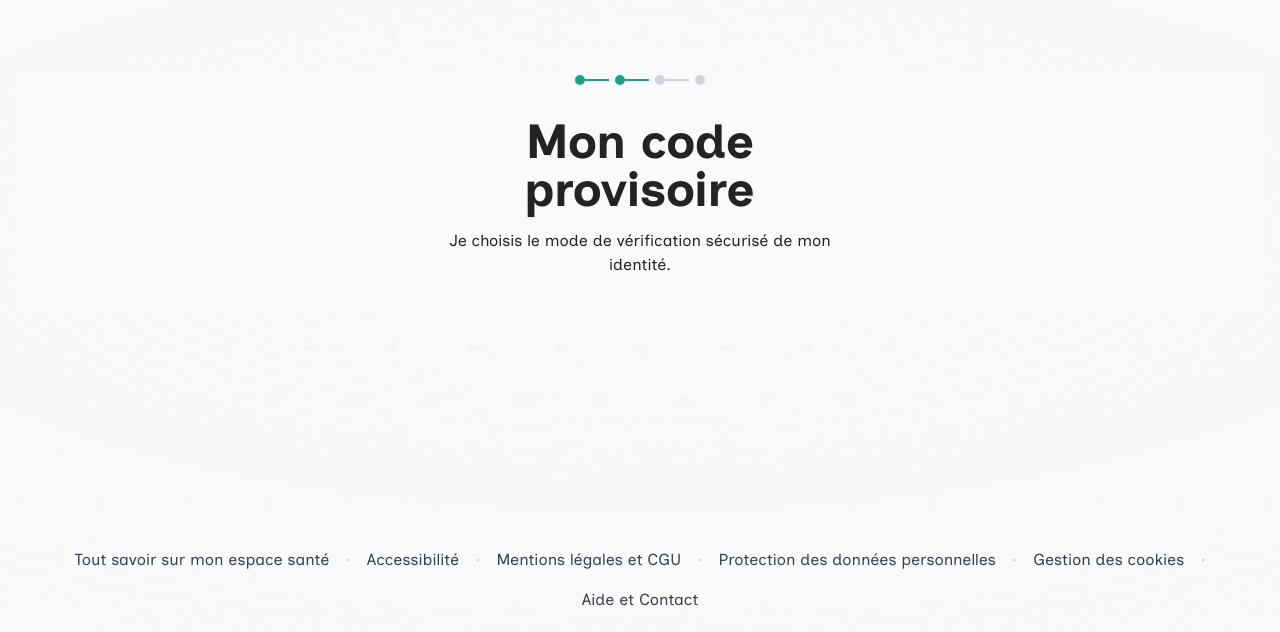
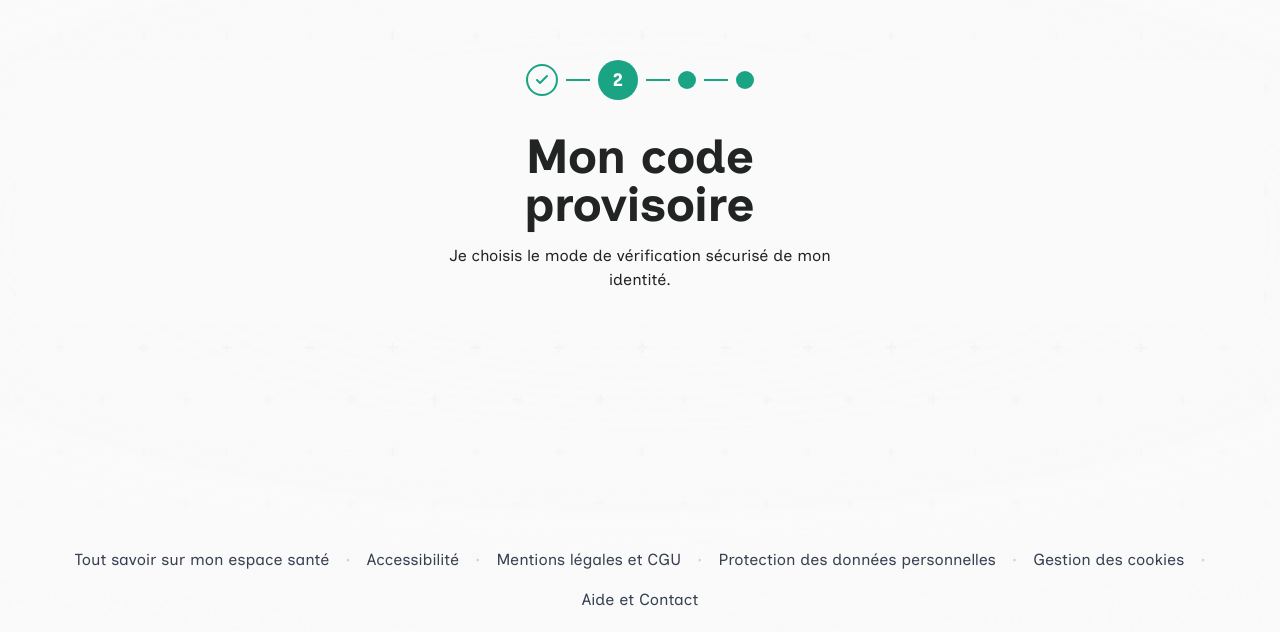
Before and after one commit to Remindr-pro/RemindR-app-V2, a Next.js app: page /verification in a window 1280 px wide. Shown: the part 168-800 px from the top of the page. Built offline with nearby package versions, Linux system fonts and the light colour scheme.

Commit message:
feat(step-indicator): implement step indicator component with visual states and add check icon

```diff
--- a/src/app/components/atoms/StepIndicator.tsx
+++ b/src/app/components/atoms/StepIndicator.tsx
@@ -1,34 +1,65 @@
+import IconCheck from "./icons/Check";
+
 interface StepIndicatorProps {
   currentStep: number;
-  totalSteps?: number;
 }
 
-export default function StepIndicator({
-  currentStep,
-  totalSteps = 4,
-}: StepIndicatorProps) {
+export default function StepIndicator({ currentStep }: StepIndicatorProps) {
+  const visualSteps = 4;
+
+  const getStepState = (stepNumber: number) => {
+    if (currentStep >= 5) {
+      return "completed";
+    }
+
+    if (currentStep === 0) {
+      return "future";
+    }
+
+    const activeStepNumber = currentStep;
+
+    if (stepNumber < activeStepNumber) {
+      return "completed";
+    }
+
+    if (stepNumber === activeStepNumber) {
+      return "active";
+    }
+
+    return "future";
+  };
+
   return (
-    <div className="flex items-center justify-center gap-1.5 mb-8">
-      {Array.from({ length: totalSteps }).map((_, index) => {
+    <div className="flex items-center justify-center mb-8">
+      {Array.from({ length: visualSteps }).map((_, index) => {
         const stepNumber = index + 1;
-        const isActive = stepNumber <= currentStep;
-        const isLast = stepNumber === totalSteps;
+        const state = getStepState(stepNumber);
+        const isLast = stepNumber === visualSteps;
 
         return (
           <div key={stepNumber} className="flex items-center">
-            {/* Cercle */}
-            <div
-              className={`w-2.5 h-2.5 rounded-full transition-all duration-300 ${
-                isActive ? "bg-greenMain" : "bg-gray-3"
-              }`}
-            />
+            {/* Étape */}
+            <div className="relative flex items-center justify-center">
+              {state === "completed" ? (
+                // Étape complétée : cercle avec bordure et coche
+                <div className="w-8 h-8 rounded-full border-2 border-greenMain bg-white flex items-center justify-center text-greenMain">
+                  <IconCheck size={16} />
+                </div>
+              ) : state === "active" ? (
+                // Étape active : grand cercle plein avec numéro
+                <div className="w-10 h-10 rounded-full bg-greenMain flex items-center justify-center">
+                  <span className="text-light font-inclusive font-bold text-lg">
+                    {stepNumber}
+                  </span>
+                </div>
+              ) : (
+                // Étape future : petit cercle plein
+                <div className="w-4.5 h-4.5 rounded-full bg-greenMain" />
+              )}
+            </div>
             {/* Ligne de connexion (sauf pour le dernier) */}
             {!isLast && (
-              <div
-                className={`w-6 h-0.5 transition-all duration-300 ${
-                  isActive ? "bg-greenMain" : "bg-gray-3"
-                }`}
-              />
+              <div className="w-6 h-0.5 mx-2 bg-greenMain transition-all duration-300" />
             )}
           </div>
         );
--- /dev/null
+++ b/src/app/components/atoms/icons/Check.tsx
@@ -0,0 +1,29 @@
+"use client";
+
+interface IconCheckProps {
+  size?: number;
+  className?: string;
+}
+
+const IconCheck = ({ size = 16, className = "" }: IconCheckProps) => {
+  return (
+    <svg
+      width={size}
+      height={size}
+      viewBox="0 0 16 16"
+      fill="none"
+      xmlns="http://www.w3.org/2000/svg"
+      className={className}
+    >
+      <path
+        d="M3 8L6 11L13 4"
+        stroke="currentColor"
+        strokeWidth="2"
+        strokeLinecap="round"
+        strokeLinejoin="round"
+      />
+    </svg>
+  );
+};
+
+export default IconCheck;
```
